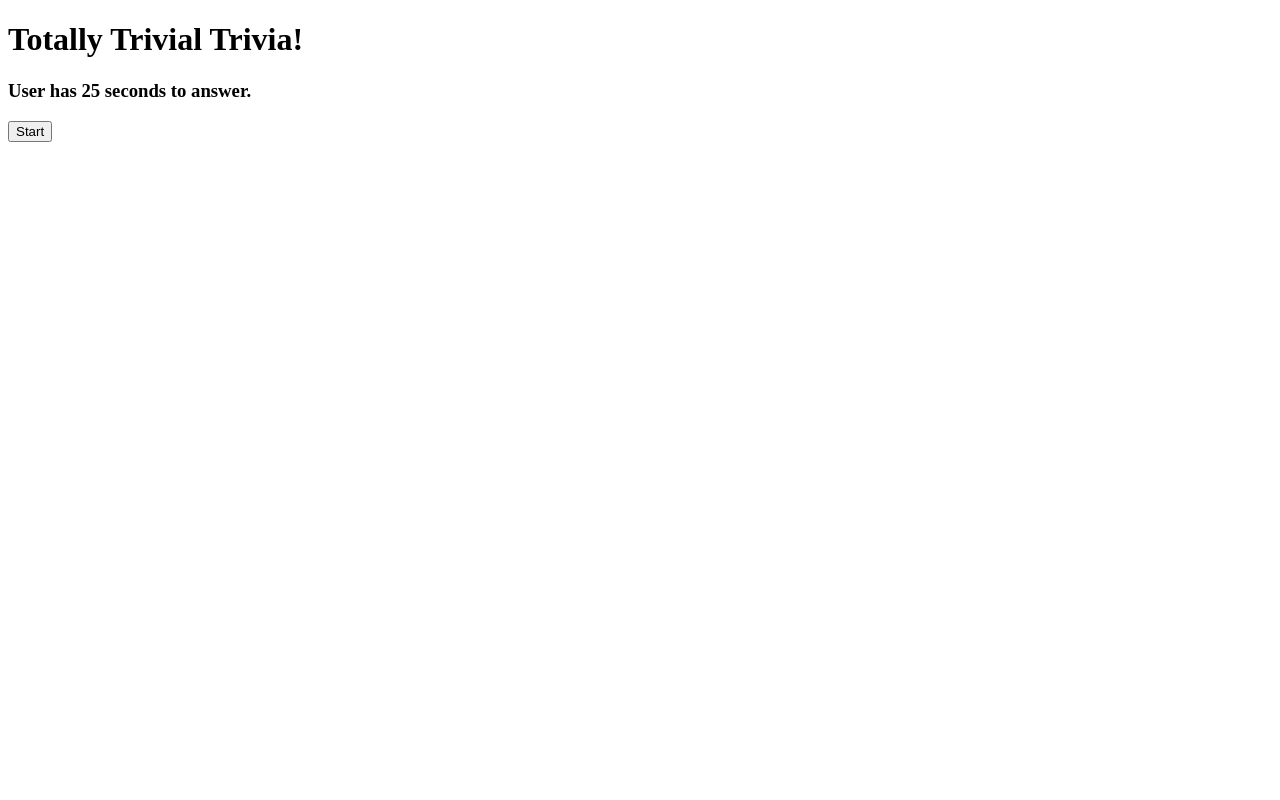
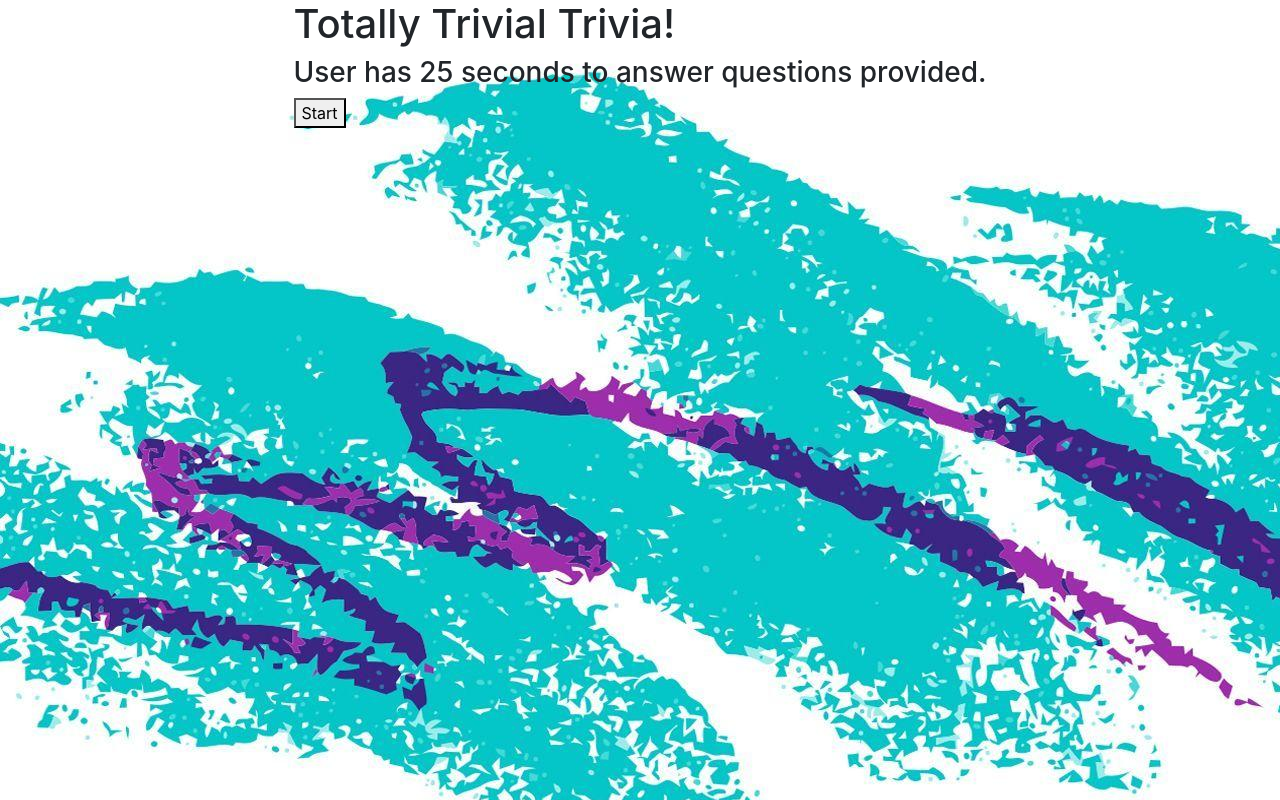
Before and after one commit to skypipe1/TriviaGame, a plain HTML site: page index.html in a window 1280 px wide. Drawn offline with nearby package versions, Linux system fonts and the light colour scheme.

Commit message:
fomework push

```diff
--- /dev/null
+++ b/assets/css/reset.css
@@ -0,0 +1,48 @@
+/* http://meyerweb.com/eric/tools/css/reset/
+   v2.0 | 20110126
+   License: none (public domain)
+*/
+
+html, body, div, span, applet, object, iframe,
+h1, h2, h3, h4, h5, h6, p, blockquote, pre,
+a, abbr, acronym, address, big, cite, code,
+del, dfn, em, img, ins, kbd, q, s, samp,
+small, strike, strong, sub, sup, tt, var,
+b, u, i, center,
+dl, dt, dd, ol, ul, li,
+fieldset, form, label, legend,
+table, caption, tbody, tfoot, thead, tr, th, td,
+article, aside, canvas, details, embed,
+figure, figcaption, footer, header, hgroup,
+menu, nav, output, ruby, section, summary,
+time, mark, audio, video {
+	margin: 0;
+	padding: 0;
+	border: 0;
+	font-size: 100%;
+	font: inherit;
+	vertical-align: baseline;
+}
+/* HTML5 display-role reset for older browsers */
+article, aside, details, figcaption, figure,
+footer, header, hgroup, menu, nav, section {
+	display: block;
+}
+body {
+	line-height: 1;
+}
+ol, ul {
+	list-style: none;
+}
+blockquote, q {
+	quotes: none;
+}
+blockquote:before, blockquote:after,
+q:before, q:after {
+	content: '';
+	content: none;
+}
+table {
+	border-collapse: collapse;
+	border-spacing: 0;
+}
--- a/assets/css/style.css
+++ b/assets/css/style.css
@@ -0,0 +1,4 @@
+body {
+background-image: url(90stuff.png);
+
+};
--- a/index.html
+++ b/index.html
@@ -7,11 +7,40 @@
     <title>Trivia Game</title>
     <meta name="viewport" content="width=device-width, initial-scale=1">
     <link rel="stylesheet" type="text/css" media="screen" href="assets/css/style.css" />
+    <link rel="stylesheet" href="https://stackpath.bootstrapcdn.com/bootstrap/4.1.3/css/bootstrap.min.css" integrity="sha384-MCw98/SFnGE8fJT3GXwEOngsV7Zt27NXFoaoApmYm81iuXoPkFOJwJ8ERdknLPMO"
+        crossorigin="anonymous">
     <script src="https://code.jquery.com/jquery-3.3.1.min.js" integrity="sha256-FgpCb/KJQlLNfOu91ta32o/NMZxltwRo8QtmkMRdAu8="
         crossorigin="anonymous"></script>
 </head>
 
 <body>
+
+
+
+
+    <div class="container">
+        <div class="row">
+            <div class="col">
+
+            </div>
+            <div class="col order-12">
+
+
+
+
+
+
+
+
+
+
+
+
+
+
+            </div>
+            <div class="bac" class="col order-1">
+
 
                 <h1>Totally Trivial Trivia!</h1>
 
@@ -19,7 +48,7 @@
 
                 <div id=instruct>
 
-        <h3 class="instructions"> User has 25 seconds to answer. </h3>
+                    <h3 class="instructions"> User has 25 seconds to answer questions provided. </h3>
                     <h3></h3>
                     <h3></h3>
 
@@ -73,8 +102,14 @@
                         <label for="gta">Grand Theft Auto V</label>
                     </div>
 
+
                     <button type="button" id="submit">Get Results</button>
 
+                </div>
+
+
+            </div>
+        </div>
     </div>
 
 
@@ -89,58 +124,26 @@
     <div id="finish">
 
         <h2>Results!</h2>
+
         <h3 id=points></h3>
-        <p></p>
+
 
         <button type="button" id="reset">Restart</button>
 
     </div>
 
-    <!-- <h4>Which fingernail grows the fastest?</h4>
-    <div>
-        <input type = "radio" id = "index" name = "nail" value = "incorrect">
-            <label for="index">Index</label>
-    </div>
-    <div>
-        <input type = "radio" id = "middle" name = "nail" value = "correct">
-            <label for="middle">Middle</label>
-    </div>
-    <div>
-        <input type = "radio" id = "pinky" name = "nail" value = "incorrect">
-            <label for="pinky">Pinky</label>
-    </div>
 
-    <h4>Fastest production car made to date?</h4>
-    <div>
-        <input type = "radio" id = "tesla" name = "car" value = "incorrect">
-            <label for="tesla">Tesla Roadster</label>
-    </div>
-    <div>
-        <input type = "radio" id = "ferrari" name = "car" value = "incorrect">
-            <label for="ferrari">LaFerrari</label>
-    </div>
-    <div>
-        <input type = "radio" id = "porsche" name = "car" value = "correct">
-            <label for="porsche">Porsche 918 Spyder</label>
-    </div>
-
-    <h4>Most sold video game to date?</h4>
-    <div>
-        <input type = "radio" id = "tetris" name = "video" value = "correct">
-            <label for="tetris">Tetris</label>
-    </div>
-    <div>
-        <input type = "radio" id = "minecraft" name = "video" value = "incorrect">
-            <label for="minecraft">Minecraft</label>
-    </div>
-    <div>
-        <input type = "radio" id = "gta" name = "video" value = "incorrect">
-            <label for="gta">Grand Theft Auto V</label>
-    </div> -->
 
 
 
     <script src="assets/javascript/app.js"></script>
+    <script src="https://code.jquery.com/jquery-3.3.1.slim.min.js" integrity="sha384-q8i/X+965DzO0rT7abK41JStQIAqVgRVzpbzo5smXKp4YfRvH+8abtTE1Pi6jizo"
+        crossorigin="anonymous"></script>
+    <script src="https://cdnjs.cloudflare.com/ajax/libs/popper.js/1.14.3/umd/popper.min.js" integrity="sha384-ZMP7rVo3mIykV+2+9J3UJ46jBk0WLaUAdn689aCwoqbBJiSnjAK/l8WvCWPIPm49"
+        crossorigin="anonymous"></script>
+    <script src="https://stackpath.bootstrapcdn.com/bootstrap/4.1.3/js/bootstrap.min.js" integrity="sha384-ChfqqxuZUCnJSK3+MXmPNIyE6ZbWh2IMqE241rYiqJxyMiZ6OW/JmZQ5stwEULTy"
+        crossorigin="anonymous"></script>
+
 
 
 
```
Also changed, not shown: assets/javascript/app.js (+23 -23 lines), assets/css/90stuff.png (added). Lines whose indentation alone changed are shown as unchanged.
